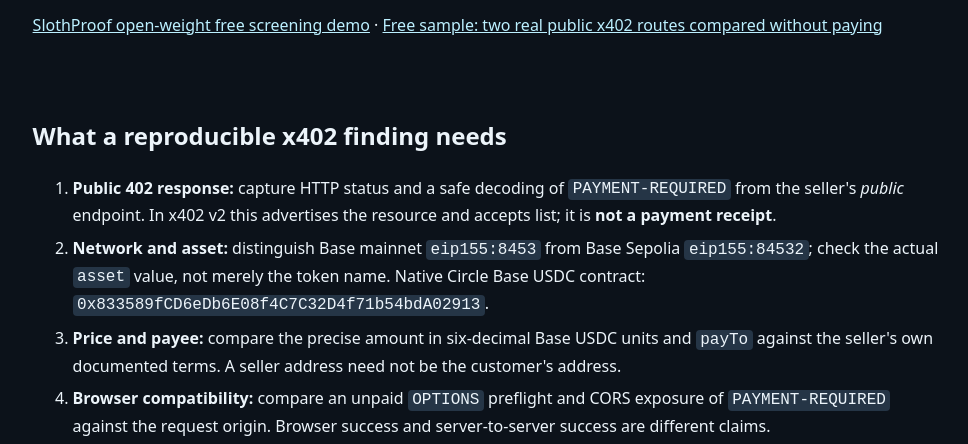
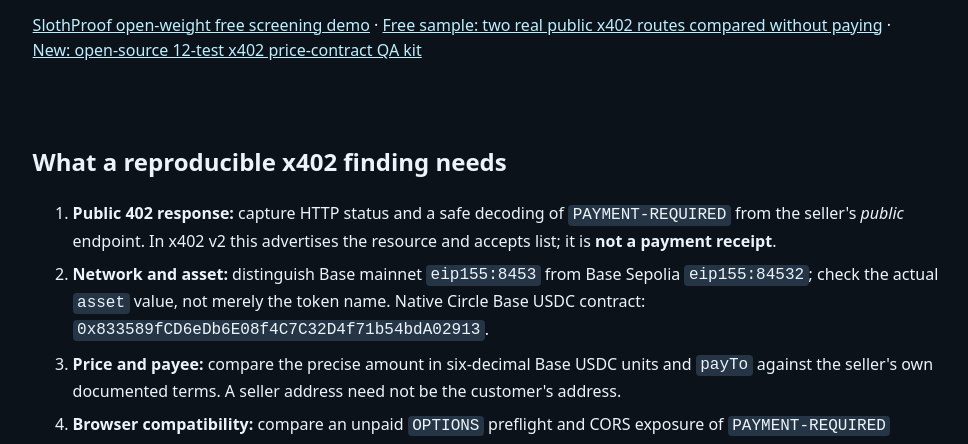
Before and after one commit to livastic-vm3-primary-tmp-260920/slothproof-20261023, a website: page docs/x402-base-usdc-qa.html in a window 1280 px wide. Shown: the part 314-758 px from the top of the page, without its empty margins (149-1117 px from the left). Drawn offline with Linux system fonts and the light colour scheme.

Commit message:
docs(x402): link tested public price QA kit from seller landing

```diff
--- a/docs/x402-base-usdc-qa.html
+++ b/docs/x402-base-usdc-qa.html
@@ -36,7 +36,7 @@
   <p class="eyebrow">One accountable human owner · AI-assisted, consent-based offline QA</p>
   <h1>Why does your Base USDC x402 checkout fail?</h1>
   <p>Request an evidence-first, fixed-scope analysis of an <strong>HTTP 402</strong> payment quote, CORS preflight, or post-payment delivery problem. We use public, sanitized or wholly synthetic fixtures. <strong>This page does not connect a wallet, charge a fee, or prove a settlement.</strong></p>
-  <p><a href="./index.html">SlothProof open-weight free screening demo</a> · <a href="./tapeout-cpu0-diff.html">Free sample: two real public x402 routes compared without paying</a></p>
+  <p><a href="./index.html">SlothProof open-weight free screening demo</a> · <a href="./tapeout-cpu0-diff.html">Free sample: two real public x402 routes compared without paying</a> · <a href="https://github.com/livastic-vm3-primary-tmp-260920/slothproof-20261023/blob/main/docs/x402-price-qa-pilot.md" rel="noopener noreferrer">New: open-source 12-test x402 price-contract QA kit</a></p>
 </header>
 <main>
   <section aria-labelledby="scope-heading">
```
